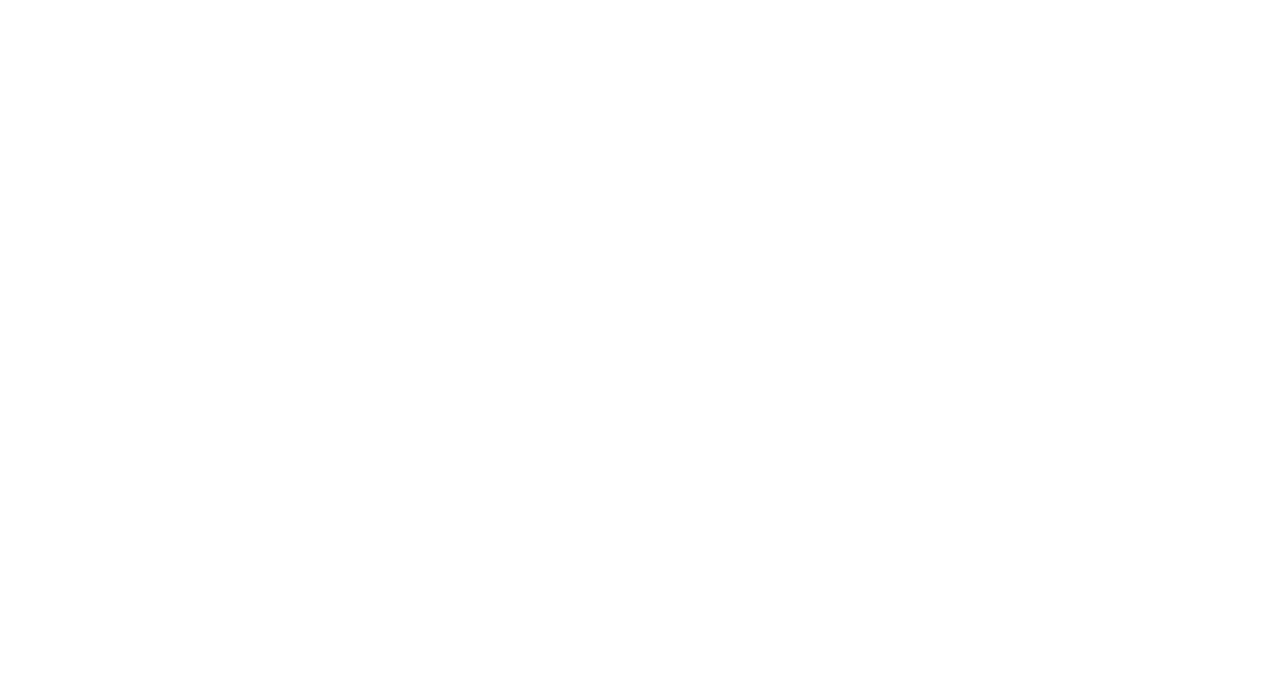
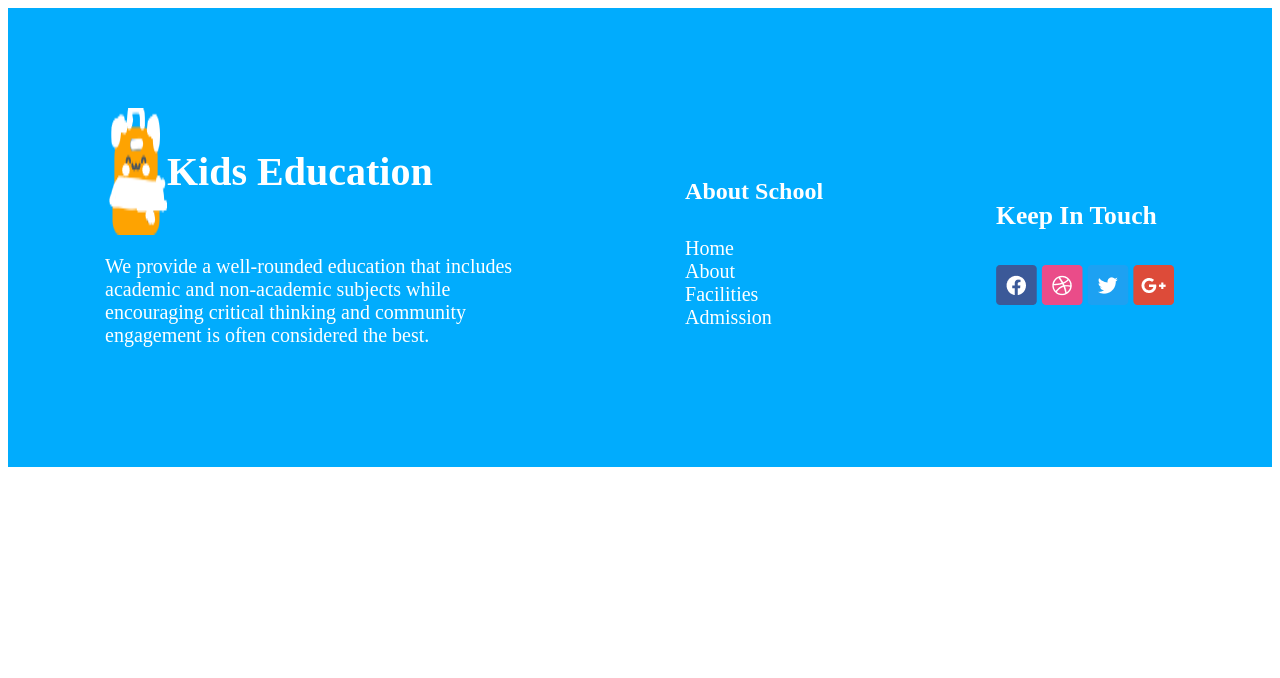
Before and after one commit to sakilriaz/assignment-2-Kids-School, a plain HTML site: page footer.html in a window 1280 px wide. Drawn offline with Linux system fonts and the light colour scheme.

Commit message:
near complete assignment is added

```diff
--- a/footer.html
+++ b/footer.html
@@ -0,0 +1,79 @@
+<!DOCTYPE html>
+<html lang="en">
+<head>
+    <meta charset="UTF-8">
+    <meta name="viewport" content="width=device-width, initial-scale=1.0">
+    <title>Document</title>
+    <style>
+        footer{background-color: rgb(1, 172, 253);}
+        .footer-column-container{  display: flex; max-width: 1070px;
+        margin: 0 auto; padding: 100px 0px 100px 0px; justify-content: space-between;align-items: center;}
+         .footer-logo{display: flex;}
+         .footer-text{color: rgb(255, 255, 255);}
+         .column-item{list-style: none;}
+         .column-link{text-decoration: none; font-size: 1.25rem;
+            font-weight: 500;}
+         .footer-column-1{text-align:left ;}
+         .footer-logo-title{font-size: 2.5rem;
+            font-weight: 700;}
+        .footer-logo-description{font-size: 1.25rem;
+            font-weight: 400;}
+        .column-title{Font-weight:700;Font-size:1.5rem}
+        .tag-title{font-size: 1.6rem;
+            font-weight: 700;}
+
+            @media screen and (max-width:576px) {
+                .footer-column-container{  flex-direction: column;}
+
+            }
+    </style>
+</head>
+<body>
+    <footer>
+
+        <div class="footer-column-container">
+            <div class="footer-column-1">
+                <div class="footer-logo">
+
+                     <img  src="assets/logo1.png" alt="">
+                    <h3 class="footer-logo-title footer-text">Kids
+                        Education</h3>
+                </div>
+                <p class="footer-logo-description footer-text">We provide a well-rounded education that includes <br> academic and non-academic subjects while <br> encouraging critical thinking and community <br>engagement is often considered the best.
+
+                </p>
+
+            </div>
+            <div class="footer-column-2">
+                <h4 class="column-title footer-text">About School </h4>
+                <li class="column-item">
+                    <a href="" class="column-link footer-text">Home</a></li>
+                <li class="column-item">
+                    <a href="" class="column-link footer-text">About</a></li>
+                <li class="column-item">
+                    <a href="" class="column-link footer-text">Facilities</a></li>
+                <li class="column-item">
+                    <a href="" class="column-link footer-text">Admission</a></li>
+
+
+
+            </div>
+            <div class="footer-column-3">
+                <h4 class="tag-title footer-text">Keep In Touch</h4>
+                <div>
+                    <a href=""><img src="assets/fb.png" alt=""></a>
+
+                    <a href=""><img src="assets/dribble.png" alt=""></a>
+
+                    <a href=""><img src="assets/twitter.png" alt=""></a>
+
+                    <a href=""><img src="assets/google+.png" alt=""></a>
+                </div>
+
+            </div>
+        </div>
+
+    </footer>
+</body>
+<div class="footer-column-container"></div>
+</html>
--- a/styles/styles.css
+++ b/styles/styles.css
@@ -5,7 +5,7 @@
     font-weight: <weight>;
     font-style: normal;
   }
- *{margin: 0;padding: 0;}
+ *{margin: 0px auto;padding: 0px;}
  /* shared styles */
  .hide{display: none;}
 
@@ -16,7 +16,7 @@
 
 
   body{max-width: 1440px; margin: o auto;}
-  main{max-width: 1440px; margin: o auto;}
+
 
 /* nav styles */
 
@@ -132,6 +132,24 @@ background: linear-gradient(180.00deg, rgb(238, 225, 255),rgba(255, 255, 255, 0)
     font-weight: 700;padding: 10px;margin: 80px 0px;
     border-radius: 12px; background-color:rgb(17, 17, 17); }
 
+    /* FOOTER related styles */
+    footer{background-color: rgb(1, 172, 253);}
+    .footer-column-container{  display: flex; max-width: 1070px;
+    margin: 0 auto; padding: 100px 0px 100px 0px; justify-content: space-between;align-items: center;}
+     .footer-logo{display: flex;}
+     .footer-text{color: rgb(255, 255, 255);}
+     .column-item{list-style: none;}
+     .column-link{text-decoration: none; font-size: 1.25rem;
+        font-weight: 500;}
+     .footer-column-1{text-align:left ;}
+     .footer-logo-title{font-size: 2.5rem;
+        font-weight: 700;}
+    .footer-logo-description{font-size: 1.25rem;
+        font-weight: 400;}
+    .column-title{Font-weight:700;Font-size:1.5rem}
+    .tag-title{font-size: 1.6rem;
+        font-weight: 700;}
+
 
 
 
@@ -147,4 +165,7 @@ background: linear-gradient(180.00deg, rgb(238, 225, 255),rgba(255, 255, 255, 0)
     .card-container{flex-direction: column;}
     .ball-container{display: none;}
     .stories-1{display: none;}
+    .story-cards{margin-left: 0px;}
+    .footer-column-container{  flex-direction: column; gap: 50px;
+     }
 }
```
Also changed, not shown: index.html (+42 -3 lines), our stories.html (+1 -3 lines), assets/logo1.png (added).
